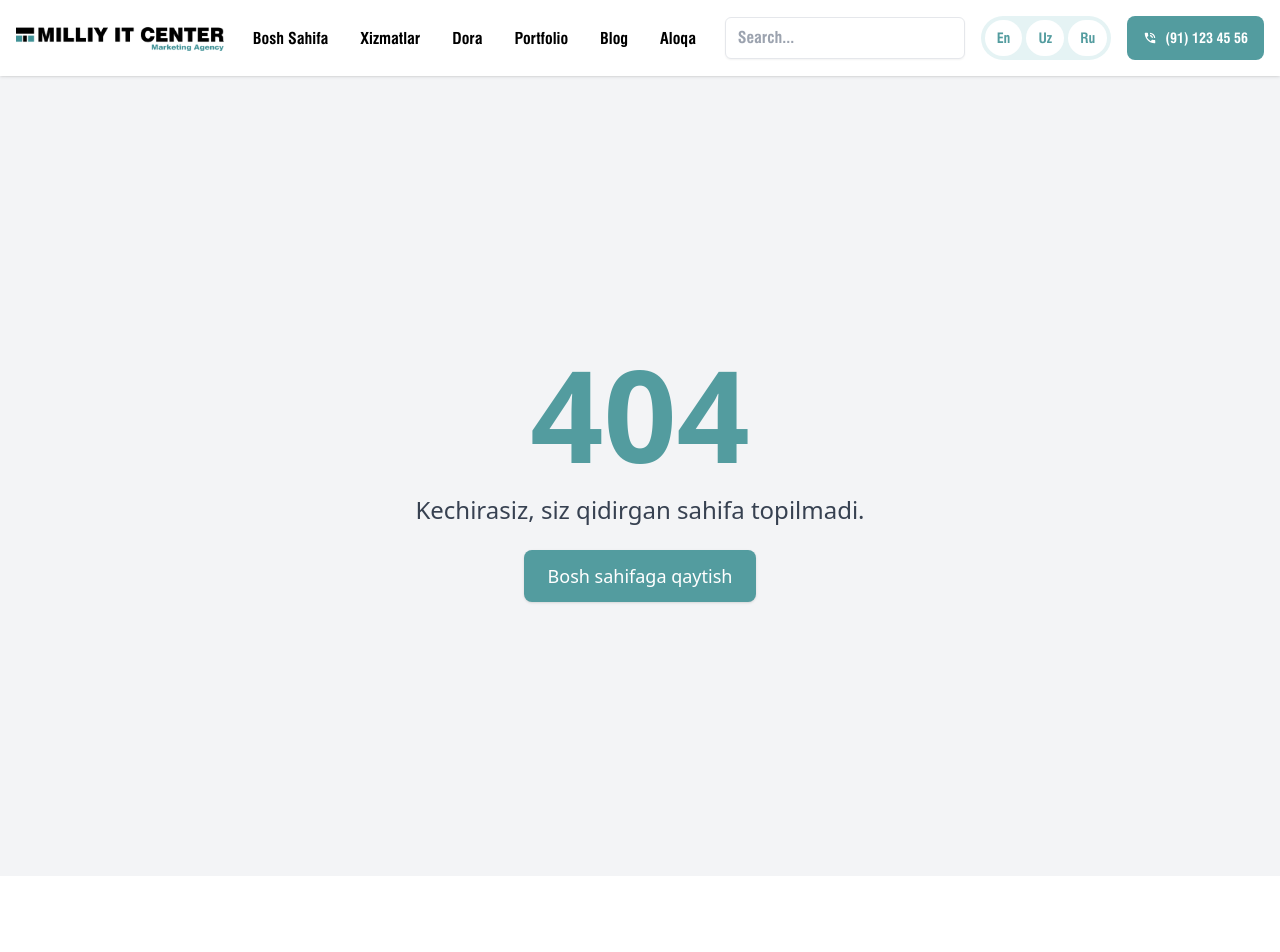
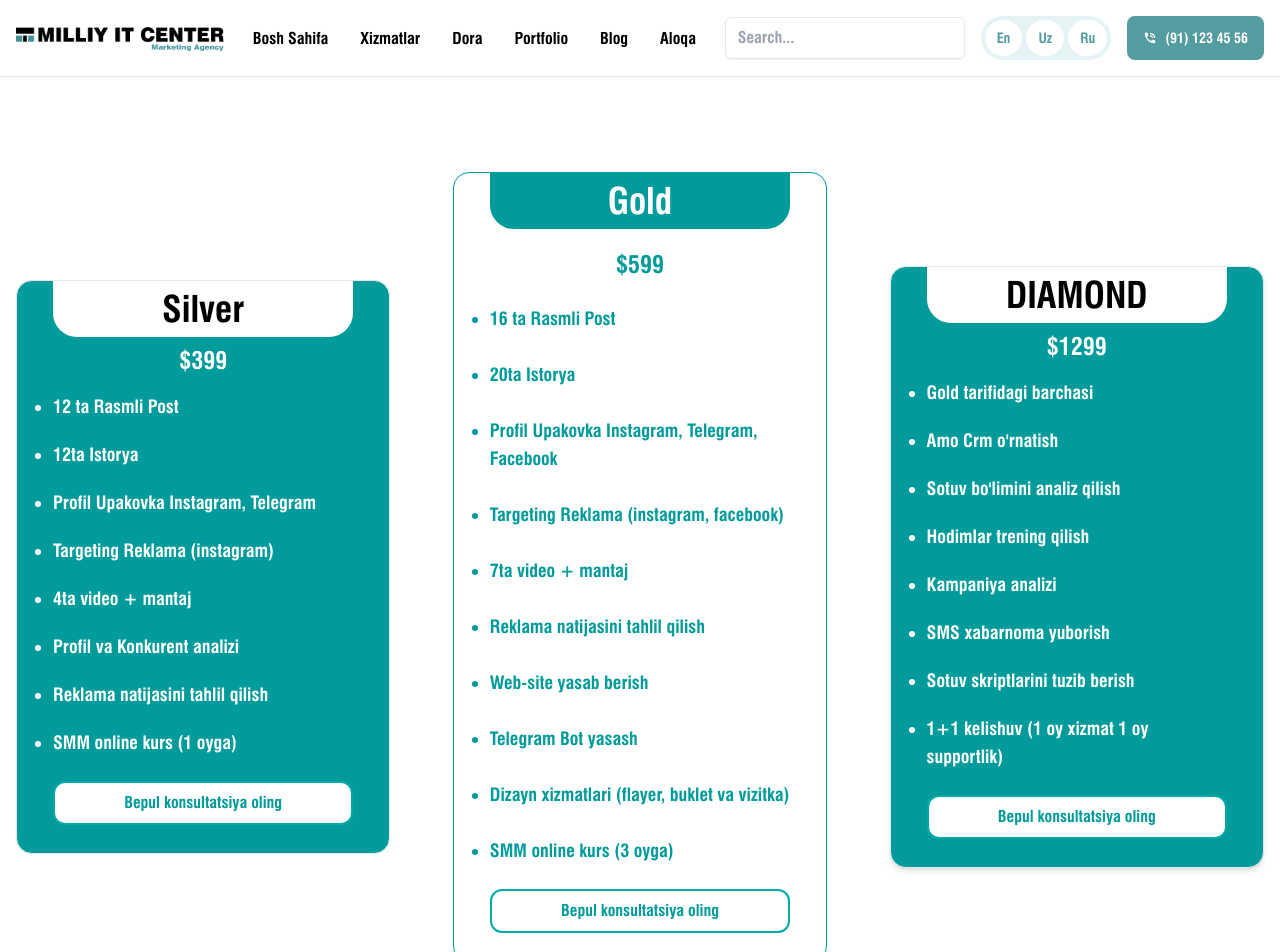
Before and after one commit to asadbekumarov/Milliy-IT-center, a React (Vite) app: page /price in a window 1280 px wide. Shown: the top 952 px of the page. Built offline with nearby package versions, Linux system fonts and the light colour scheme.

Commit message:
price end

```diff
--- a/src/App.jsx
+++ b/src/App.jsx
@@ -6,6 +6,7 @@ import Header from "./components/header/Header";
 import Footer from "./components/footer/Footer";
 import ServicesPage from "./pages/servicesPage/ServicesPage";
 import Communication from "./pages/communication/Communication";
+import Price from "./pages/pricePage/Price";
 
 function App() {
   return (
@@ -15,6 +16,7 @@ function App() {
         <Route path="/" element={<Home />} />
         <Route path="service" element={<ServicesPage />} />
         <Route path="communication" element={<Communication />} />
+        <Route path="price" element={<Price />} />
         <Route path="*" element={<Notfound />} />
       </Routes>
       <Footer />
--- a/src/pages/communication/Communication.jsx
+++ b/src/pages/communication/Communication.jsx
@@ -138,6 +138,8 @@ function Communication() {
                 <p className="text-lg text-[#6c6d77]">Address:</p>
                 <p className="font-medium text-lg">Chilanzar street 2/2</p>
               </span>
+              <div>
+              </div>
               <span>
                 <p className="text-lg text-[#6c6d77]">Phone Number:</p>
                 <p className="font-medium text-lg">+998935135324</p>
--- /dev/null
+++ b/src/pages/pricePage/Price.jsx
@@ -0,0 +1,130 @@
+import React, { useRef } from "react";
+import Contact from "../../components/contact/Contact";
+
+function Price() {
+  const contactRef = useRef(null);
+
+  const handleScrollToContact = () => {
+    const px = -100;
+    const y =
+      contactRef.current.getBoundingClientRect().top + window.pageYOffset + px;
+
+    window.scrollTo({ top: y, behavior: "smooth" });
+  };
+
+  return (
+    <div>
+      <div className="max-w-[1460px] mx-auto px-4 py-4">
+        <div className="flex flex-wrap justify-between items-center pt-20 gap-6 md:flex-row flex-col">
+
+          <div className="bg-[#009b9a] px-9 pb-7 rounded-2xl border transform transition duration-300 hover:scale-105 hover:shadow-2xl hover:brightness-110 w-full sm:w-[48%] lg:w-[30%]">
+            <h3 className="text-center bg-white rounded-bl-3xl rounded-br-3xl text-4xl font-semibold font-swiss p-2">
+              Silver
+            </h3>
+            <h3 className="text-white text-center pt-2 text-2xl font-semibold font-swiss">
+              $399
+            </h3>
+            <ul className="list-disc pt-4 flex flex-col gap-5">
+              <li className="text-white text-lg font-swiss">12 ta Rasmli Post</li>
+              <li className="text-white text-lg font-swiss">12ta Istorya</li>
+              <li className="text-white text-lg font-swiss">
+                Profil Upakovka Instagram, Telegram
+              </li>
+              <li className="text-white text-lg font-swiss">
+                Targeting Reklama (instagram)
+              </li>
+              <li className="text-white text-lg font-swiss">
+                4ta video + mantaj
+              </li>
+              <li className="text-white text-lg font-swiss">
+                Profil va Konkurent analizi
+              </li>
+              <li className="text-white text-lg font-swiss">
+                Reklama natijasini tahlil qilish
+              </li>
+              <li className="text-white text-lg font-swiss">
+                SMM online kurs (1 oyga)
+              </li>
+            </ul>
+            <button
+              onClick={handleScrollToContact}
+              className="mt-6 w-full bg-white text-[#009b9a] font-swiss font-semibold py-2 rounded-xl hover:bg-[#00aaa9] border-2 border-[#00aaa9] hover:border hover:border-2 hover:border-[#fff] hover:text-white transition duration-300"
+            >
+              Bepul konsultatsiya oling
+            </button>
+          </div>
+
+          <div className="bg-white px-9 pb-7 rounded-2xl border border-[#009b9a] transform transition duration-300 hover:scale-105 hover:shadow-2xl hover:brightness-110 w-full sm:w-[48%] lg:w-[30%]">
+            <h3 className="text-center text-white bg-[#009b9a] rounded-bl-3xl rounded-br-3xl text-4xl font-semibold font-swiss p-2">
+              Gold
+            </h3>
+            <h3 className="text-[#009b9a] text-center text-2xl pt-5 font-semibold font-swiss">
+              $599
+            </h3>
+            <ul className="list-disc pt-6 flex flex-col gap-7">
+              <li className="text-[#009b9a] text-lg font-swiss">16 ta Rasmli Post</li>
+              <li className="text-[#009b9a] text-lg font-swiss">20ta Istorya</li>
+              <li className="text-[#009b9a] text-lg font-swiss">
+                Profil Upakovka Instagram, Telegram, Facebook
+              </li>
+              <li className="text-[#009b9a] text-lg font-swiss">
+                Targeting Reklama (instagram, facebook)
+              </li>
+              <li className="text-[#009b9a] text-lg font-swiss">
+                7ta video + mantaj
+              </li>
+              <li className="text-[#009b9a] text-lg font-swiss">
+                Reklama natijasini tahlil qilish
+              </li>
+              <li className="text-[#009b9a] text-lg font-swiss">Web-site yasab berish</li>
+              <li className="text-[#009b9a] text-lg font-swiss">Telegram Bot yasash</li>
+              <li className="text-[#009b9a] text-lg font-swiss">
+                Dizayn xizmatlari (flayer, buklet va vizitka)
+              </li>
+              <li className="text-[#009b9a] text-lg font-swiss">
+                SMM online kurs (3 oyga)
+              </li>
+            </ul>
+            <button
+              onClick={handleScrollToContact}
+              className="mt-6 w-full bg-white text-[#009b9a] font-swiss font-semibold py-2 rounded-xl hover:bg-[#00aaa9] border-2 border-[#00aaa9] hover:border hover:border-2 hover:border-[#fff] hover:text-white transition duration-300"
+            >
+              Bepul konsultatsiya oling
+            </button>
+          </div>
+
+          <div className="bg-[#009b9a] px-9 pb-7 rounded-2xl border shadow-md transform transition duration-300 hover:scale-105 hover:shadow-2xl hover:brightness-110 w-full sm:w-[48%] lg:w-[30%]">
+            <h3 className="text-center bg-white rounded-bl-3xl rounded-br-3xl text-4xl font-semibold font-swiss p-2">
+              DIAMOND
+            </h3>
+            <h3 className="text-white text-center pt-2 text-2xl font-semibold font-swiss">
+              $1299
+            </h3>
+            <ul className="list-disc pt-4 flex flex-col gap-5">
+              <li className="text-white text-lg font-swiss">Gold tarifidagi barchasi</li>
+              <li className="text-white text-lg font-swiss">Amo Crm o'rnatish</li>
+              <li className="text-white text-lg font-swiss">Sotuv bo'limini analiz qilish</li>
+              <li className="text-white text-lg font-swiss">Hodimlar trening qilish</li>
+              <li className="text-white text-lg font-swiss">Kampaniya analizi</li>
+              <li className="text-white text-lg font-swiss">SMS xabarnoma yuborish</li>
+              <li className="text-white text-lg font-swiss">Sotuv skriptlarini tuzib berish</li>
+              <li className="text-white text-lg font-swiss">1+1 kelishuv (1 oy xizmat 1 oy supportlik)</li>
+            </ul>
+            <button
+              onClick={handleScrollToContact}
+              className="mt-6 w-full bg-white text-[#009b9a] font-swiss font-semibold py-2 rounded-xl hover:bg-[#00aaa9] border-2 border-[#00aaa9] hover:border hover:border-2 hover:border-[#fff] hover:text-white transition duration-300"
+            >
+              Bepul konsultatsiya oling
+            </button>
+          </div>
+        </div>
+      </div>
+
+      <div ref={contactRef}>
+        <Contact />
+      </div>
+    </div>
+  );
+}
+
+export default Price;
--- a/src/pages/servicesPage/ServicesPage.jsx
+++ b/src/pages/servicesPage/ServicesPage.jsx
@@ -1,6 +1,7 @@
 import React, { useState } from "react";
 import Icon from "../../assets/icon.png";
 import Contact from "../../components/contact/Contact";
+import { Link } from "react-router-dom";
 function ServicesPage() {
   const [active, setActive] = useState("Barchasi ko‘rish");
 
@@ -74,6 +75,17 @@ function ServicesPage() {
           >
             Biznes jarayonlarini avtomatlashtirish
           </button>
+          <Link to="/price">
+            <button
+              onClick={() => setActive("Price")}
+              className={`font-normal text-base sm:text-xl py-2 px-3 rounded-full font-swiss
+      transition-all duration-300 ease-in-out
+      hover:bg-blue-600 hover:text-white
+      ${active === "Price" ? "bg-blue-600 text-white" : "bg-[#f8f9fa]"}`}
+            >
+              Price
+            </button>
+          </Link>
         </div>
 
         <div className="grid grid-cols-1 sm:grid-cols-2 lg:grid-cols-4 gap-6 mt-16">
```
